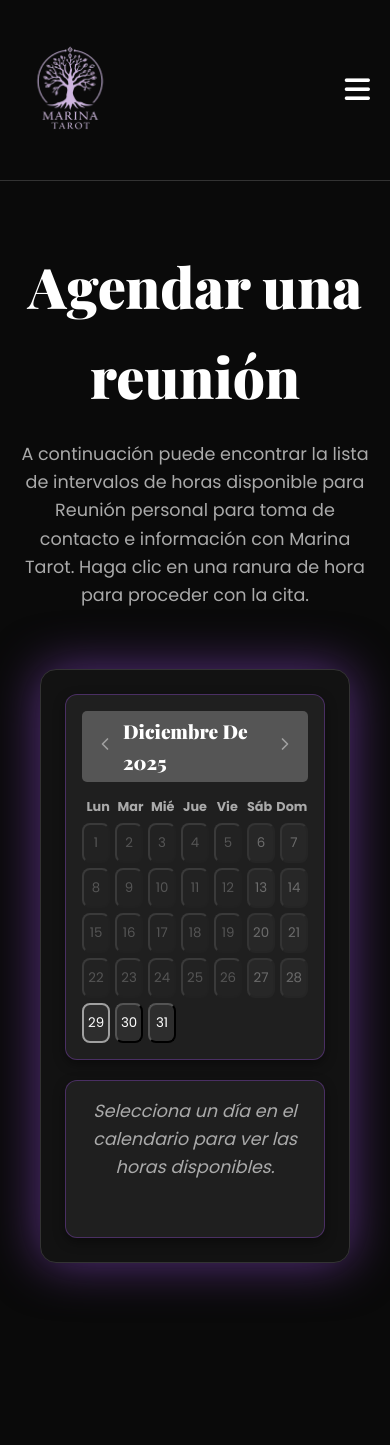
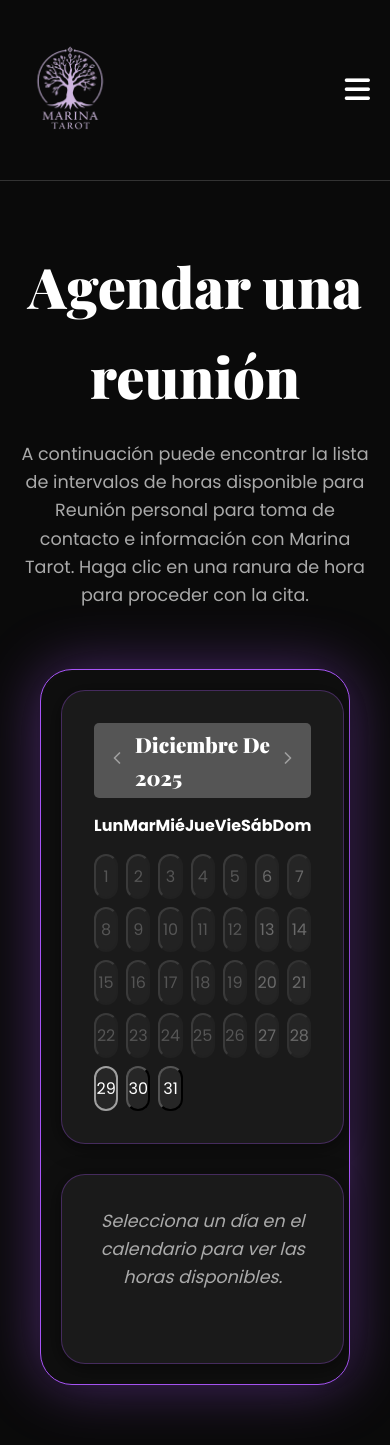
Before and after one commit to Rodriguez-22/marina_tarot, a Next.js app: page /contacto in a window 390 px wide. Before the commit the page ends 1323 px from the top, so only its background shows below. Built offline with nearby package versions, Linux system fonts and the light colour scheme.

Commit message:
mas arreglos

```diff
--- a/app/globals.css
+++ b/app/globals.css
@@ -24,8 +24,10 @@
   --color-gris-seleccion: #444444;
 
   /* === VARIABLES DE TIPOGRAFÍA AÑADIDAS (Corregido) === */
-    --font-heading: var(--font-playfair); /* Playfair Display para títulos */
-    --font-body: Poppins, sans-serif; /* Poppins para cuerpo */
+  --font-heading: var(--font-playfair);
+  /* Playfair Display para títulos */
+  --font-body: Poppins, sans-serif;
+  /* Poppins para cuerpo */
 }
 
 /* === REGLAS GENERALES Y TIPOGRAFÍA DE TÍTULOS === */
@@ -33,6 +35,7 @@
   /* Espacio entre el texto introductorio y el primer módulo */
   margin-bottom: 48px !important;
 }
+
 * {
   margin: 0;
   padding: 0;
@@ -40,17 +43,24 @@
 }
 
 body {
+  /*background-color: var(--color-fondo);*/
+  background-color: transparent;
+  color: var(--color-texto);
+  font-family: var(--font-body);
+  /* ⬅️ Usa la variable de cuerpo (Poppins) */
+  line-height: 1.6;
+}
+
+main:not(.bg-white) {
   background-color: var(--color-fondo);
-    color: var(--color-texto);
-    font-family: var(--font-body); /* ⬅️ Usa la variable de cuerpo (Poppins) */
-    line-height: 1.6;
 }
 
 /* TÍTULOS PRINCIPALES: Aplicar tipografía Serif */
 .booking-section h1,
 .booking-section h2,
 .service-category-title {
-    font-family: var(--font-heading); /* ⬅️ Aplicamos Serif (Playfair Display) */
+  font-family: var(--font-heading);
+  /* ⬅️ Aplicamos Serif (Playfair Display) */
   font-weight: 900;
 }
 
@@ -287,10 +297,19 @@ header.main-header {
 
   /* FUERZA UNA SOLA COLUMNA */
   .scheduler-widget-custom {
-        grid-template-columns: 1fr !important;
-        /* Añadir !important por si Tailwind lo anula */
-        width: 100%;
-        overflow-x: hidden;
+    display: grid;
+    /* Proporciones: Calendario más ancho, horas y formulario equilibrados */
+    grid-template-columns: 1.4fr 0.8fr 1fr;
+    gap: 30px;
+    padding: 40px;
+    background-color: #0f0f0f;
+    /* Fondo muy oscuro para resaltar el morado */
+    border-radius: 2rem;
+    border: 1px solid var(--color-morado-principal);
+    /* Borde principal morado */
+    text-align: left;
+    /* Sombra de caja morada intensa */
+    box-shadow: 0 0 60px rgba(168, 85, 247, 0.4);
   }
 
   /* FUERZA QUE CADA MÓDULO OCUPE ESA COLUMNA (Anulación de Span 2) */
@@ -330,8 +349,10 @@ header.main-header {
 
   /* REGLA CRÍTICA PARA EL RESPONSIVE DE SERVICIOS */
   .service-item p {
-        font-size: 0.9rem !important; /* Reducir fuente a 14.4px para encajar texto largo */
-        line-height: 1.4 !important; /* Reducir altura de línea */
+    font-size: 0.9rem !important;
+    /* Reducir fuente a 14.4px para encajar texto largo */
+    line-height: 1.4 !important;
+    /* Reducir altura de línea */
   }
 
   /* Reducir el tamaño del título de categoría en móvil */
@@ -346,7 +367,7 @@ header.main-header {
 
   /* Reducir el padding de los módulos en móvil */
   .service-module {
-        padding: 1rem !important;
+    padding: 2rem !important;
     border-radius: 12px;
 
     /* Espacio de 32px (2rem) debajo de cada módulo en móvil */
@@ -363,10 +384,12 @@ header.main-header {
 
 /* Estilo para los Títulos de la Home Page (Desktop) */
 .hero-title {
-    font-size: 5rem; /* Título principal más grande y dramático */
+  font-size: 5rem;
+  /* Título principal más grande y dramático */
   letter-spacing: 2px;
   margin-bottom: 15px;
 }
+
 @media (max-width: 640px) {
   .hero-title {
     font-size: 3rem;
@@ -379,29 +402,35 @@ header.main-header {
   flex-direction: column;
   align-items: center;
   text-align: center;
-    padding-top: 80px; /* Margen superior para separarse del header */
+  padding-top: 80px;
+  /* Margen superior para separarse del header */
   padding-bottom: 120px;
-    min-height: calc(100vh - 90px); /* Ocupa el resto de la altura */
+  min-height: calc(100vh - 90px);
+  /* Ocupa el resto de la altura */
   max-width: 900px;
   margin: 0 auto;
 }
 
 .hero-logo-container {
-    width: 150px; /* Tamaño del logo en el hero */
+  width: 150px;
+  /* Tamaño del logo en el hero */
   margin-bottom: 30px;
   /* Efecto de sombra para que el logo morado resalte en el fondo oscuro */
   filter: drop-shadow(0 0 15px var(--color-morado-principal));
 }
 
 .home-content-container h1 {
-    font-size: 4.5rem; /* Título principal grande */
+  font-size: 4.5rem;
+  /* Título principal grande */
   font-weight: 800;
   margin-bottom: 10px;
-    color: var(--color-morado-principal); /* Color de acento */
+  color: var(--color-morado-principal);
+  /* Color de acento */
 }
 
 .home-content-container h2 {
-    font-size: 1.8rem; /* Subtítulo */
+  font-size: 1.8rem;
+  /* Subtítulo */
   font-weight: 600;
   margin-bottom: 30px;
   color: var(--color-texto);
@@ -446,7 +475,8 @@ main {
 }
 
 .booking-section {
-    max-width: 1000px;
+  max-width: 1600px;
+  /* Ancho máximo aumentado para escritorio */
   margin: 60px auto;
   padding: 0 20px;
   text-align: center;
@@ -467,30 +497,34 @@ main {
 
 .scheduler-widget-custom {
   display: grid;
-    /* Mantenemos 3 columnas con ancho igual (1/3 cada una) */
-    grid-template-columns: 1fr 1fr 1fr;
-    gap: 20px;
-    padding: 24px;
-    background-color: #121212;
-    border-radius: 1rem;
-    /* 16px */
-    border: 1px solid var(--color-borde);
+  /* Proporciones: Calendario más ancho, horas y formulario equilibrados */
+  grid-template-columns: 1.4fr 0.8fr 1fr;
+  gap: 30px;
+  padding: 40px;
+  background-color: #0f0f0f;
+  /* Fondo muy oscuro para resaltar el morado */
+  border-radius: 2rem;
+  border: 1px solid var(--color-morado-principal);
+  /* Borde principal morado */
   text-align: left;
-    box-shadow: 0 0 50px rgba(168, 85, 247, 0.5);
+  /* Sombra de caja morada intensa */
+  box-shadow: 0 0 60px rgba(168, 85, 247, 0.4);
 }
 
 .module-container {
-    padding: 1rem;
-    background-color: var(--color-fondo-modulo);
-    border-radius: 0.75rem;
-    border: 1px solid var(--color-borde-morado);
-    box-shadow: 0 4px 12px rgba(0, 0, 0, 0.4);
+  padding: 2rem;
+  background-color: #1a1a1a;
+  /* Fondo de módulos ligeramente más claro */
+  border-radius: 1.5rem;
+  border: 1px solid rgba(168, 85, 247, 0.3);
+  box-shadow: 0 4px 20px rgba(0, 0, 0, 0.5);
 }
 
 /* --- CALENDARIO: OCUPA 1 COLUMNA --- */
 .custom-calendar-container {
   width: 100%;
-    grid-column: span 1; /* ⬅️ CORRECCIÓN: 1/3 del ancho */
+  grid-column: span 1;
+  /* ⬅️ CORRECCIÓN: 1/3 del ancho */
 }
 
 .custom-calendar-header {
@@ -504,9 +538,11 @@ main {
 }
 
 .custom-calendar-title {
-    font-size: 1.2rem;
-    font-weight: 600;
-    text-transform: capitalize;
+  height: 65px;
+  /* Días mucho más grandes y fáciles de clicar */
+  font-size: 1.3rem;
+  /* Números más visibles */
+  border-radius: 12px;
 }
 
 .custom-calendar-nav-btn {
@@ -523,36 +559,53 @@ main {
 }
 
 .custom-calendar-weekdays {
-    display: grid;
-    grid-template-columns: repeat(7, 1fr);
+  display: grid !important;
+  grid-template-columns: repeat(7, 1fr) !important;
+  /* Días de la semana de lado */
   text-align: center;
-    font-size: 0.8rem;
+  font-size: 1rem;
   font-weight: 700;
-    color: var(--color-texto-secundario);
-    margin-bottom: 5px;
+  color: var(--color-morado-principal);
+  /* Nombres de días en morado */
+  margin-bottom: 15px;
+  color: #FFFFFF !important;
+}
+
+.custom-calendar-day.selected,
+.time-slot.selected {
+  color: #ffffff !important;
+  background-color: var(--color-morado-principal) !important;
+}
+
+.custom-calendar-day:disabled,
+.time-slot:disabled,
+.custom-calendar-day.past,
+.time-slot.past-time {
+  color: #555555 !important;
+  background-color: #1a1a1a;
+  cursor: not-allowed;
 }
 
 .custom-calendar-dates {
-    display: grid;
-    grid-template-columns: repeat(7, 1fr);
-    gap: 5px;
+  display: grid !important;
+  grid-template-columns: repeat(7, 1fr) !important;
+  /* Fechas en horizontal */
+  gap: 8px;
 }
 
 .custom-calendar-day {
-    height: 40px;
-    display: flex;
-    align-items: center;
-    justify-content: center;
-    border-radius: 8px;
-    background-color: var(--color-gris-oscuro);
-    color: var(--color-texto);
-    font-weight: 500;
-    transition: background-color 0.3s, transform 0.1s;
+  height: 60px;
+  /* Tamaño grande para los días */
+  background-color: #262626;
+  border-radius: 12px;
+  font-size: 1.2rem;
+  transition: all 0.3s ease;
+  color: #FFFFFF !important;
 }
 
 .custom-calendar-day:hover:not(:disabled) {
-    background-color: var(--color-gris-interaccion);
-    transform: none;
+  border: 1px solid var(--color-morado-principal);
+  background-color: rgba(168, 85, 247, 0.1);
 }
 
 .custom-calendar-day.past,
@@ -563,10 +616,10 @@ main {
 }
 
 .custom-calendar-day.selected {
-    background-color: var(--color-gris-seleccion);
-    color: var(--color-texto);
-    font-weight: 700;
-    box-shadow: none;
+  background-color: var(--color-morado-principal) !important;
+  /* Día seleccionado morado */
+  color: white !important;
+  box-shadow: 0 0 15px var(--color-morado-principal);
 }
 
 .custom-calendar-day.today:not(.selected) {
@@ -577,42 +630,40 @@ main {
 
 /* --- HORAS: OCUPA 1 COLUMNA --- */
 .timeslot-container-custom {
-    grid-column: span 1; /* ⬅️ CORRECCIÓN: 1/3 del ancho */
+  grid-column: span 1;
+  /* ⬅️ CORRECCIÓN: 1/3 del ancho */
   display: flex;
   flex-direction: column;
 }
 
 .time-title-aesthetic {
-    font-size: 1.2rem;
+  font-size: 1.4rem;
   font-weight: 700;
   margin-bottom: 15px;
   text-align: center;
   color: var(--color-texto);
   background-color: var(--color-gris-seleccion);
   border-bottom: 2px solid var(--color-borde);
-    padding: 10px 0;
+  padding: 15px 0;
   border-radius: 8px;
 }
 
 .time-slots {
-    display: flex;
-    flex-direction: column;
-    gap: 10px;
-    overflow-y: auto;
-    padding-right: 8px;
+  display: grid !important;
+  grid-template-columns: repeat(2, 1fr) !important;
+  /* Dos columnas de horas */
+  gap: 12px;
+  padding-right: 5px;
 }
 
 .time-slot {
-    background-color: #333;
-    color: var(--color-texto);
-    border: 1px solid #444;
-    padding: 12px;
-    border-radius: 8px;
+  padding: 15px 5px;
+  background-color: #262626;
+  border: 1px solid #333;
+  font-size: 1.1rem;
+  /* Cambio: Texto de la hora en blanco */
+  color: #ffffff !important;
   font-weight: 600;
-    font-size: 1rem;
-    text-align: center;
-    transition: all 0.3s ease;
-    cursor: pointer;
 }
 
 .time-slot:hover:not(:disabled) {
@@ -621,11 +672,10 @@ main {
 }
 
 .time-slot.selected {
-    background-color: var(--color-gris-seleccion);
-    color: var(--color-texto);
-    font-weight: 700;
-    border-color: var(--color-gris-seleccion);
-    box-shadow: none;
+  background-color: var(--color-morado-principal) !important;
+  /* Hora seleccionada morada */
+  border-color: var(--color-morado-principal);
+  box-shadow: 0 0 10px rgba(168, 85, 247, 0.5);
 }
 
 .time-slot.past-time,
@@ -638,7 +688,8 @@ main {
 
 /* Placeholder: OCUPA 2 COLUMNAS */
 .timeslot-container-custom.placeholder-only {
-    grid-column: span 2; /* ⬅️ CORRECCIÓN: Ocupa 2/3 del ancho (Horas + Form) */
+  grid-column: span 2;
+  /* ⬅️ CORRECCIÓN: Ocupa 2/3 del ancho (Horas + Form) */
   display: flex;
   align-items: center;
   justify-content: center;
@@ -654,14 +705,19 @@ main {
 
 /* --- FORMULARIO: OCUPA 1 COLUMNA Y MANTIENE ESTÉTICA MEJORADA --- */
 .booking-form {
-    grid-column: span 1; /* ⬅️ CORRECCIÓN: 1/3 del ancho */
+  grid-column: span 1;
+  /* ⬅️ CORRECCIÓN: 1/3 del ancho */
   box-shadow: 0 0 20px rgba(168, 85, 247, 0.3);
 }
 
 .form-title-aesthetic {
-    font-size: 1.6rem; /* Título más grande */
-    font-weight: 800; /* Más audaz */
-    margin-bottom: 15px; /* Más espacio */
+  font-size: 2.2rem;
+  /* Título más grande */
+  font-weight: 800;
+  /* Más audaz */
+  margin-bottom: 15px;
+  /* Más espacio */
+  font-size: 2rem;
   color: var(--color-morado-principal);
   text-align: center;
 }
@@ -674,7 +730,8 @@ main {
 }
 
 .form-group {
-    margin-bottom: 25px; /* Más separación entre campos */
+  margin-bottom: 25px;
+  /* Más separación entre campos */
 }
 
 .form-group label {
@@ -686,25 +743,29 @@ main {
 
 .form-input {
   width: 100%;
-    padding: 14px; /* Un poco más alto */
+  padding: 18px;
+  /* Un poco más alto */
   background-color: #333;
-    border: 2px solid var(--color-borde); /* Borde más visible */
+  border: 2px solid var(--color-borde);
+  /* Borde más visible */
   border-radius: 8px;
   color: var(--color-texto);
-    font-size: 1rem;
+  font-size: 1.1rem;
   transition: border-color 0.3s, box-shadow 0.3s;
 }
 
 .form-input:focus {
   outline: none;
   border-color: var(--color-morado-principal);
-    box-shadow: 0 0 10px rgba(168, 85, 247, 0.6); /* Sombra más fuerte y visible */
+  box-shadow: 0 0 10px rgba(168, 85, 247, 0.6);
+  /* Sombra más fuerte y visible */
 }
 
 /* Botón de Enviar (Cambiado de Verde a Morado/Púrpura para Coherencia) */
 .submit-booking-btn {
   width: 100%;
-    padding: 18px; /* Botón más alto */
+  padding: 18px;
+  /* Botón más alto */
   border: none;
   border-radius: 8px;
   font-size: 1.1rem;
@@ -743,9 +804,15 @@ main {
   border-radius: 16px;
   box-shadow: 0 8px 30px rgba(0, 0, 0, 0.6);
   transition: all 0.3s ease;
+  margin-bottom: 3rem;
+  outline: 1px solid rgba(168, 85, 247, 0.15);
+  outline-offset: 12px;
 
   /* VALORES DE PADDING DE BASE (MÓVIL/FALLBACK) */
-    padding: 50px 70px;
+padding: 2.5rem 1.5rem !important;
+  display: flex;
+  flex-direction: column;
+  width: 100% !important; /* Asegura que la caja respete el grid */
 }
 
 .service-module:hover {
@@ -759,7 +826,8 @@ main {
   color: var(--color-morado-principal);
   font-weight: 800;
   /* AUMENTO DE MARGEN INTERNO GARANTIZADO */
-    margin-bottom: 4rem !important; /* 64px de separación garantizados */
+  margin-bottom: 4rem !important;
+  /* 64px de separación garantizados */
   display: flex;
   align-items: center;
 }
@@ -801,7 +869,8 @@ main {
   background-color: var(--color-gris-oscuro) !important;
   color: var(--color-gris-claro) !important;
   cursor: not-allowed;
-    opacity: 0.6; /* Un poco de opacidad para diferenciarlo */
+  opacity: 0.6;
+  /* Un poco de opacidad para diferenciarlo */
 }
 
 /* Regla crítica que se mantiene para días pasados y fines de semana (disabled) */
@@ -813,37 +882,57 @@ main {
 }
 
 /* === REFUERZO DE LA GRILLA 2x2 PARA ESCRITORIO (CSS Puro) === */
-@media (min-width: 769px) {
-    .services-grid-container {
-        display: grid !important;
-        grid-template-columns: 1fr 1fr !important;
-        /* Separación horizontal entre cajas */
-        column-gap: 60px !important;
+@media (max-width: 1200px) {
+  .scheduler-widget-custom {
+    grid-template-columns: 1fr 1fr;
+    /* Colapsa a 2 columnas en pantallas medianas */
   }
 
-    /* REFUERZO DE PADDING Y ALTURA MÍNIMA PARA PERMITIR ESTIRAMIENTO SIN SCROLL */
-    .service-module {
-        /* PADDING EXTREMO para ensanchar la caja y forzar el aspecto ancho */
-        padding: 50px 120px !important; /* Vertical: 50px, Horizontal: 120px */
-        margin-left: 0;
-        margin-right: 0;
-
-        /* Permitimos que la caja se estire para evitar el scroll */
-        min-height: 400px !important; /* Mínimo de 400px de altura */
-        aspect-ratio: auto !important;
-
-        /* Aseguramos que NO haya scrollbar forzado */
-        overflow-y: visible !important;
+  .booking-form {
+    grid-column: span 2;
+  }
 }
 
-    /* APLICAMOS MARGEN INFERIOR A LA PRIMERA FILA (SEPARACIÓN VERTICAL) */
-    .services-grid-container .service-module:nth-child(1),
-    .services-grid-container .service-module:nth-child(2) {
-        margin-bottom: 90px !important;
+@media (max-width: 768px) {
+  .scheduler-widget-custom {
+    grid-template-columns: 1fr !important;
+    /* Una sola columna en móvil */
+    padding: 20px;
   }
 
-    .services-grid-container .service-module:nth-child(3),
-    .services-grid-container .service-module:nth-child(4) {
-        margin-bottom: 0 !important;
+  .time-slots {
+    grid-template-columns: repeat(2, 1fr) !important;
+    /* Mantiene 2 columnas en móvil si hay espacio */
+  }
+
+  .custom-calendar-day {
+    height: 45px;
+    font-size: 1rem;
   }
 }
+
+.service-module {
+  margin-bottom: 4rem !important;
+}
+
+@media (min-width: 1024px) {
+  .service-module {
+    margin-bottom: 6rem !important;
+  }
+}
+
+.relative.overflow-hidden img {
+  object-fit: cover;
+  width: 100% !important;
+  height: 100% !important;
+  position: absolute !important;
+}
+
+.light-page {
+  background-color: #FFFFFF !important;
+  color: #2c2c2c !important;
+}
+
+.light-page p, .light-page h1, .light-page h2 {
+  color: #2c2c2c !important;
+}
```
Also changed, not shown: app/servicios/page.tsx (+121 -131 lines). Lines whose indentation alone changed are shown as unchanged.
